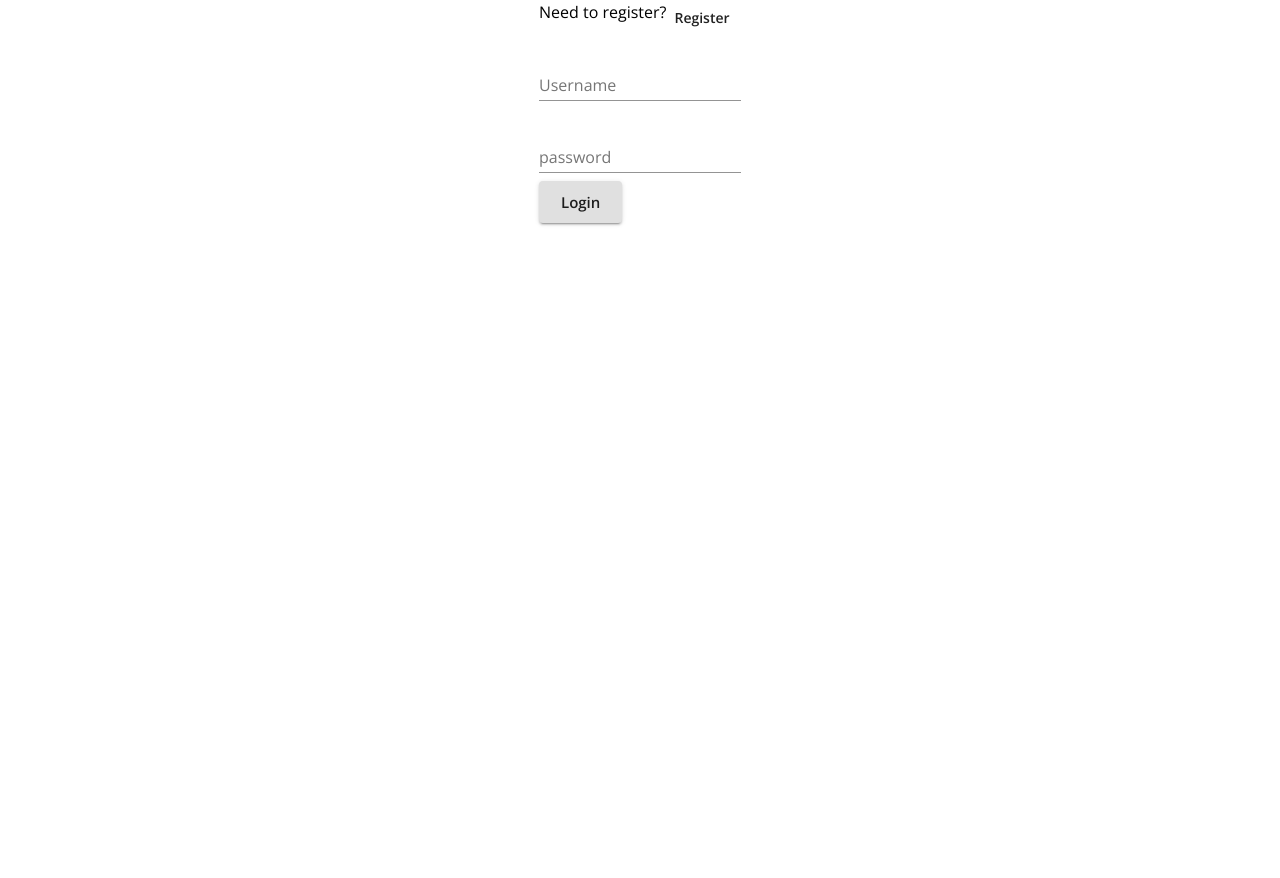
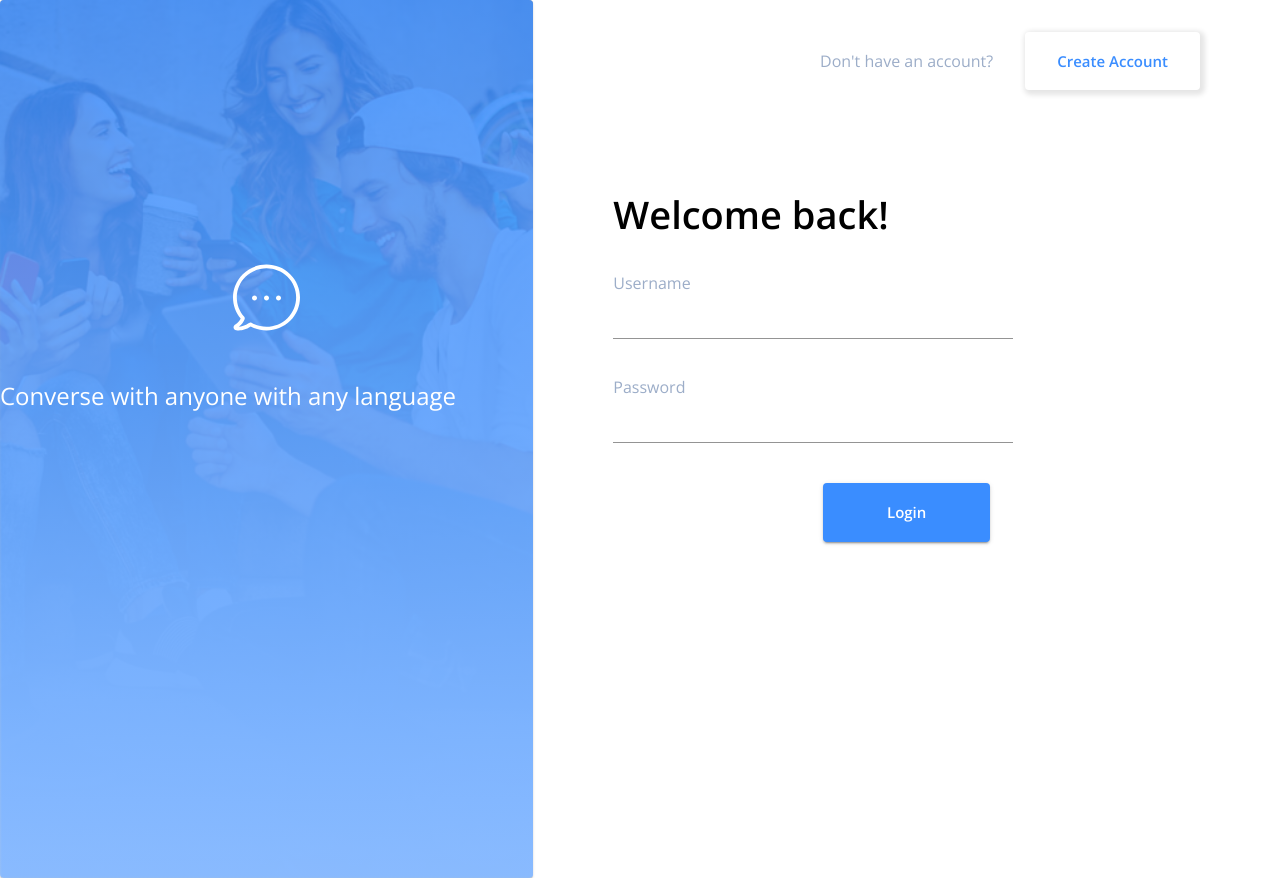
Before and after one commit to sjschweber/messenger-starter-refactor, a React (Create React App) app in the folder client/: page /login in a window 1280 px wide. Before the commit the page ends 800 px from the top, so only its background shows below. Built offline with nearby package versions, Linux system fonts and the light colour scheme; no server answers.

Commit message:
Beautifies login screen

```diff
--- a/client/src/Login.js
+++ b/client/src/Login.js
@@ -8,10 +8,98 @@ import {
   Button,
   FormControl,
   TextField,
+  CardMedia,
+  InputLabel,
+  Card,
 } from "@material-ui/core";
 import { login } from "./store/utils/thunkCreators";
+import { makeStyles } from "@material-ui/core/styles";
+
+const useStyles = makeStyles(() => ({
+  root: {
+    display: "flex",
+    flexGrow: 1,
+    width: '100%',
+    height: "100vh"
+  },
+  item: {
+    height: 'fill',
+  },
+  form: {
+    padding: "5rem",
+    paddingTop: "2rem"
+  },
+  shadowedButton: {
+    boxShadow: "2px 2px 5px 3px rgb(230, 230, 230)",
+    padding: "1rem 2rem 1rem 2rem",
+  },
+  secondaryText: {
+    color: "#9CADC8",
+    fontSize: "1rem",
+    marginRight: '2rem'
+  },
+  input: {
+    color: "rgb(230, 230, 230)",
+  },
+  media: {
+   height: '100%'
+  },
+  card: {
+     position: 'relative',
+     height: '100%',
+  },
+  overlay: {
+     position: 'absolute',
+     top: '0',
+     left: '0',
+     bottom: '0',
+     color: "white",
+     background: "rgb(58,141,255)",
+     background: "linear-gradient(180deg, rgba(58,141,255,0.85) 0%, rgba(134,185,255,0.85) 100%)",
+     height: '100%',
+     width: '100%',
+     textAlign: 'center',
+  },
+  textOverlay: {
+    position: 'absolute',
+    top: "43%",
+    fontSize: "1.5rem",
+    textAlign: "center",
+  },
+  iconOverlay: {
+    position: "relative",
+    top: "30%",
+    textAlign: "center",
+  },
+  createAccount: {
+    display: "flex",
+    flexDirection: "row",
+    justifyContent: "flex-end",
+    alignItems: "center"
+  },
+  formInput: {
+    marginTop: "6rem",
+  },
+  header: {
+    fontWeight: "bold",
+    fontSize: "38px",
+    marginBottom: "2rem"
+  },
+  textField: {
+    width: '25rem',
+    marginBottom: '2rem'
+  },
+  submit: {
+    textAlign: "center",
+  },
+  login: {
+    padding: "1rem 4rem 1rem 4rem",
+    fontWeight: "bold"
+  },
+}));
 
 const Login = (props) => {
+  const classes = useStyles();
   const history = useHistory();
   const { user, login } = props;
 
@@ -28,40 +116,68 @@ const Login = (props) => {
   }
 
   return (
-    <Grid container justify="center">
-      <Box>
-        <Grid container item>
-          <Typography>Need to register?</Typography>
-          <Button onClick={() => history.push("/register")}>Register</Button>
+    <Grid container direction="row" className={classes.root}>
+        <Grid item xs={5} className={classes.item}>
+          <Card className={classes.card}>
+            <CardMedia className={classes.media} component="img" src='/bg-img.png'/>
+            <Box className={classes.overlay}>
+              <svg width="67px" height="67px" className={classes.iconOverlay}>
+                <g id="chat">
+                  <path d="M57.1688 9.66977C50.8366 3.43256 42.4361 0 33.4832 0C24.5302 0 16.1298 3.43256 9.79755 9.66977C-2.44191 21.7256 -3.29187 41.0233 7.68681 54.0419C6.61019 56.1767 4.88194 58.6605 2.31788 59.9023C1.08544 60.5023 0.391302 61.8 0.603792 63.1395C0.816283 64.4791 1.86457 65.5256 3.22451 65.7349C3.86198 65.8326 4.76861 65.9302 5.87356 65.9302C8.83426 65.9302 13.1974 65.2465 17.6597 62.0791C22.632 64.7163 28.0717 66 33.469 66C42.1386 66 50.7232 62.693 57.1829 56.3302C63.5152 50.093 67 41.8186 67 33C67 24.1814 63.501 15.907 57.1688 9.66977ZM54.4631 53.6651C44.901 63.0837 30.0975 64.9535 18.453 58.214C17.688 57.7674 16.7389 57.907 16.1298 58.507C16.0731 58.5349 16.0164 58.5767 15.9739 58.6186C12.1349 61.5488 8.36678 62.1628 5.87356 62.1628L5.85939 62.1628C8.7351 60.0977 10.5483 57.0279 11.6108 54.6419C11.7808 54.2372 11.8091 53.8186 11.71 53.4279C11.6675 53.0512 11.5116 52.6744 11.2425 52.3674C0.872947 40.8279 1.41126 23.2465 12.4891 12.3349C24.0627 0.934884 42.8894 0.934884 54.4489 12.3349C66.0367 23.7349 66.0367 42.2651 54.4631 53.6651Z" transform="translate(0 0.5)" id="Shape" fill="#FFFFFF" stroke="none" />
+                  <path d="M2.5 5C3.88071 5 5 3.88071 5 2.5C5 1.11929 3.88071 0 2.5 0C1.11929 0 0 1.11929 0 2.5C0 3.88071 1.11929 5 2.5 5Z" transform="translate(31 31.5)" id="Oval" fill="#FFFFFF" stroke="none" />
+                  <path d="M2.5 5C3.88071 5 5 3.88071 5 2.5C5 1.11929 3.88071 0 2.5 0C1.11929 0 0 1.11929 0 2.5C0 3.88071 1.11929 5 2.5 5Z" transform="translate(43 31.5)" id="Oval" fill="#FFFFFF" stroke="none" />
+                  <path d="M2.5 5C3.88071 5 5 3.88071 5 2.5C5 1.11929 3.88071 0 2.5 0C1.11929 0 0 1.11929 0 2.5C0 3.88071 1.11929 5 2.5 5Z" transform="translate(19 31.5)" id="Oval" fill="#FFFFFF" stroke="none" />
+                </g>
+              </svg>
+              <Typography className={classes.textOverlay}>
+                Converse&nbsp;with&nbsp;anyone with&nbsp;any&nbsp;language
+              </Typography>
+            </Box>
+          </Card>
         </Grid>
+        <Grid item xs={7} className={classes.form}>
+          <Box className={classes.createAccount}>
+            <Typography color="secondary" className={classes.secondaryText}>Don't&nbsp;have&nbsp;an&nbsp;account?</Typography>
+            <Button className={classes.shadowedButton} size="large" color="primary" onClick={() => history.push("/register")}>
+              Create&nbsp;Account
+            </Button>
+          </Box>
+          <Box className={classes.formInput}>
+            <Typography className={classes.header}>
+              Welcome back!
+            </Typography>
             <form onSubmit={handleLogin}>
               <Grid>
                 <Grid>
+                  <InputLabel className={classes.secondaryText}>Username</InputLabel>
                   <FormControl margin="normal" required>
+
                     <TextField
+                      className={classes.textField}
                       aria-label="username"
-                  label="Username"
                       name="username"
                       type="text"
                     />
                   </FormControl>
                 </Grid>
+                <InputLabel className={classes.secondaryText}>Password</InputLabel>
                 <FormControl margin="normal" required>
                   <TextField
-                label="password"
+                    className={classes.textField}
                     aria-label="password"
                     type="password"
                     name="password"
                   />
                 </FormControl>
-            <Grid>
-              <Button type="submit" variant="contained" size="large">
-                Login
+                <Grid className={classes.submit}>
+                  <Button className={classes.login} type="submit" color="primary" variant="contained" size="large">
+                    <span className={classes.loginText}>Login</span>
                   </Button>
                 </Grid>
               </Grid>
             </form>
           </Box>
+        </Grid>
     </Grid>
   );
 };
```
Also changed, not shown: client/public/bg-img.png (added). Lines whose indentation alone changed are shown as unchanged.
